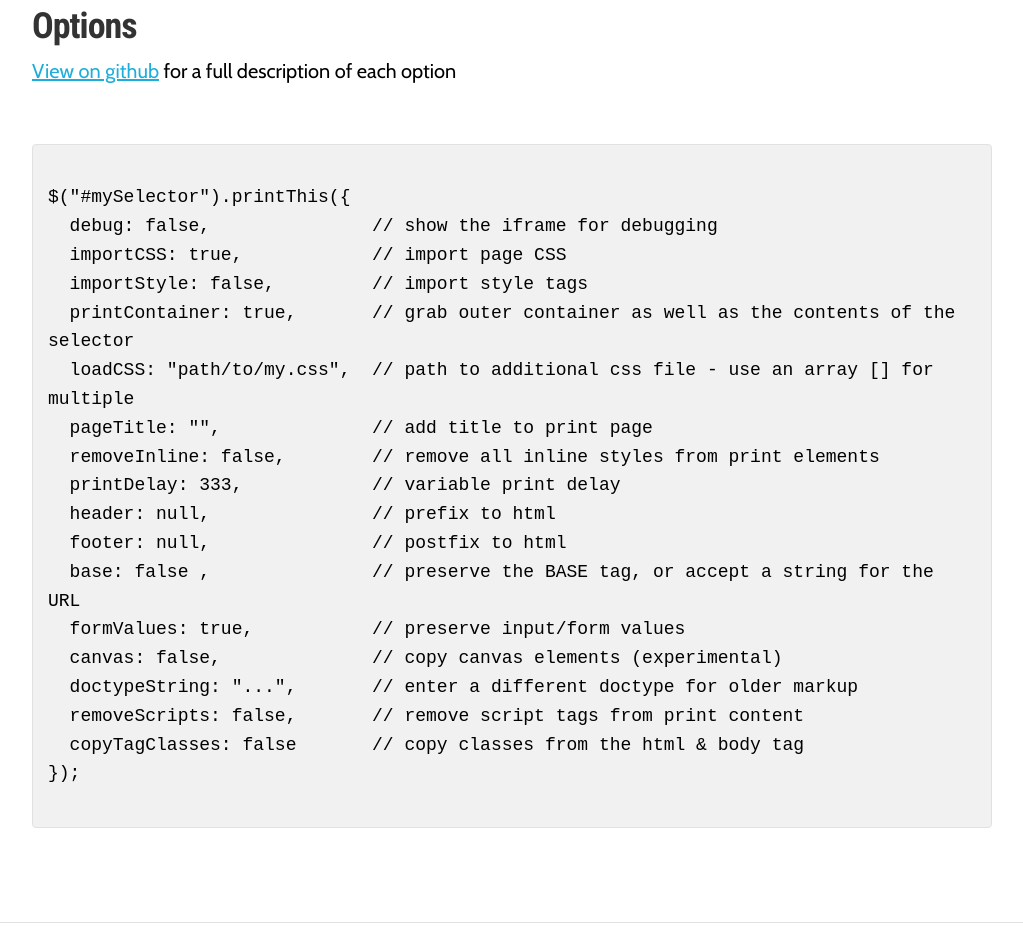
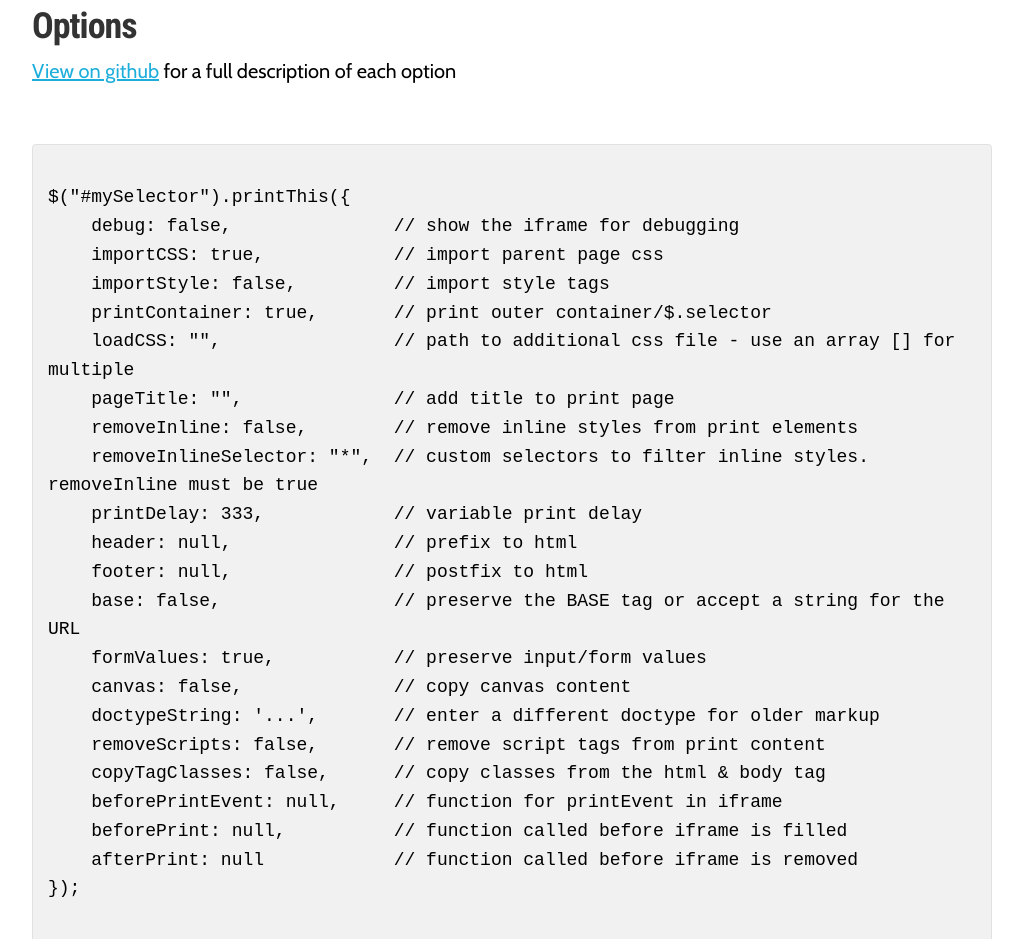
Before and after one commit to jasonday/printThis, a website: page index.html in a window 1280 px wide. Shown: the part 1652-2591 px from the top of the page, without its empty margins (128-1151 px from the left). Drawn offline with nearby package versions, Linux system fonts and the light colour scheme.

Commit message:
Update Index.html
Update options list.
Remove "experimental" from canvas support.

```diff
--- a/index.html
+++ b/index.html
@@ -82,7 +82,7 @@
           <li>Print specific & multiple DOM elements</li>
           <li>Preserve page CSS/styling or add new CSS; the world is your oyster!</li>
           <li>Preserve form entries</li>
-          <li>Canvas support (experimental)</li>
+          <li>Canvas support</li>
           <li>
             <a href="#demos">See the demo</a>
           </li>
@@ -118,21 +118,25 @@ $('#kitty-one, #kitty-two, #kitty-three').printThis({
             <code>
 $("#mySelector").printThis({
     debug: false,               // show the iframe for debugging
-  importCSS: true,            // import page CSS
+    importCSS: true,            // import parent page css
     importStyle: false,         // import style tags
-  printContainer: true,       // grab outer container as well as the contents of the selector
-  loadCSS: "path/to/my.css",  // path to additional css file - use an array [] for multiple
+    printContainer: true,       // print outer container/$.selector
+    loadCSS: "",                // path to additional css file - use an array [] for multiple
     pageTitle: "",              // add title to print page
-  removeInline: false,        // remove all inline styles from print elements
+    removeInline: false,        // remove inline styles from print elements
+    removeInlineSelector: "*",  // custom selectors to filter inline styles. removeInline must be true
     printDelay: 333,            // variable print delay
     header: null,               // prefix to html
     footer: null,               // postfix to html
-  base: false ,               // preserve the BASE tag, or accept a string for the URL
+    base: false,                // preserve the BASE tag or accept a string for the URL
     formValues: true,           // preserve input/form values
-  canvas: false,              // copy canvas elements (experimental)
-  doctypeString: "...",       // enter a different doctype for older markup
+    canvas: false,              // copy canvas content
+    doctypeString: '...',       // enter a different doctype for older markup
     removeScripts: false,       // remove script tags from print content
-  copyTagClasses: false       // copy classes from the html & body tag
+    copyTagClasses: false,      // copy classes from the html & body tag
+    beforePrintEvent: null,     // function for printEvent in iframe
+    beforePrint: null,          // function called before iframe is filled
+    afterPrint: null            // function called before iframe is removed
 });
           </code>
           </pre>
@@ -196,8 +200,6 @@ $('#kitty-one, #kitty-two, #kitty-three').printThis({
         <p>Destroy couch as revenge. Claw drapes lick the plastic bag swat turds around the house eat and than sleep on your
           face. Mark territory pelt around the house and up and down stairs chasing phantoms. Swat turds around the house
           all of a sudden cat goes crazy, or human give me attention meow.</p>
-
-
       </div>
     </div>
   </section>
```
Lines whose indentation alone changed are shown as unchanged.
